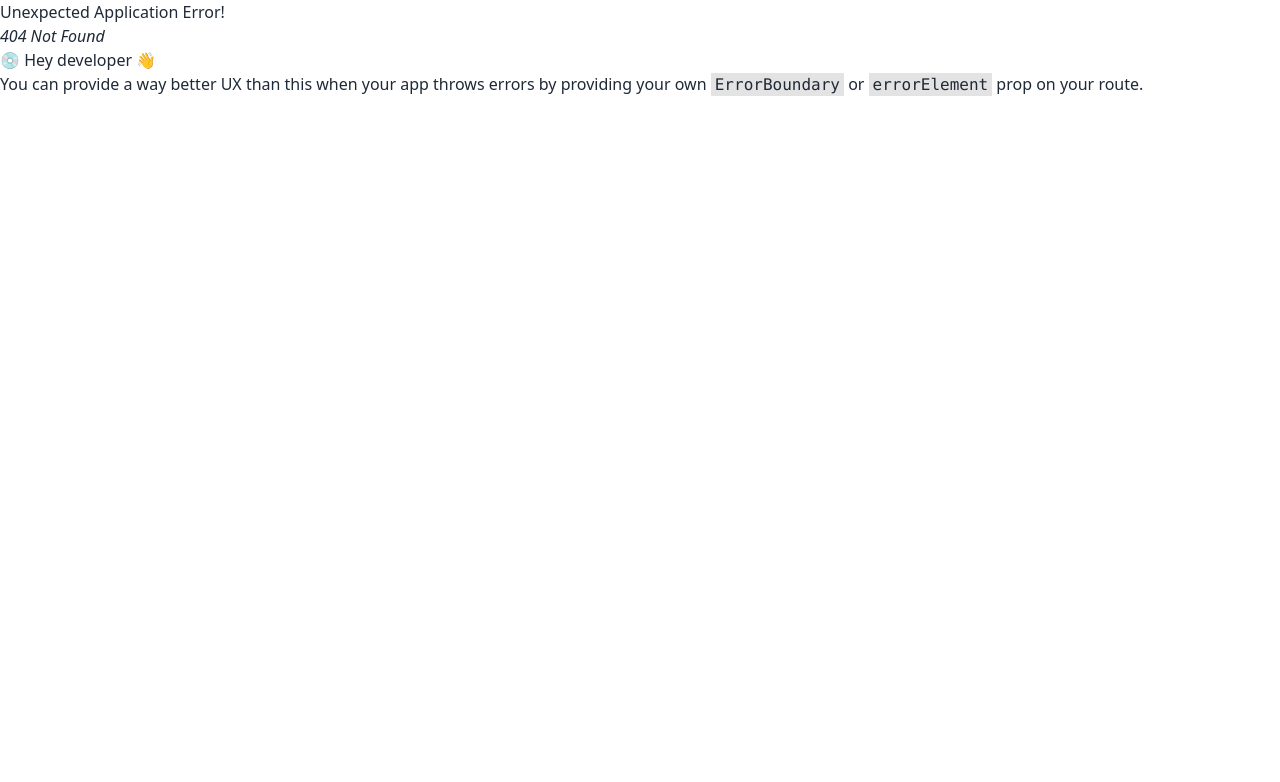
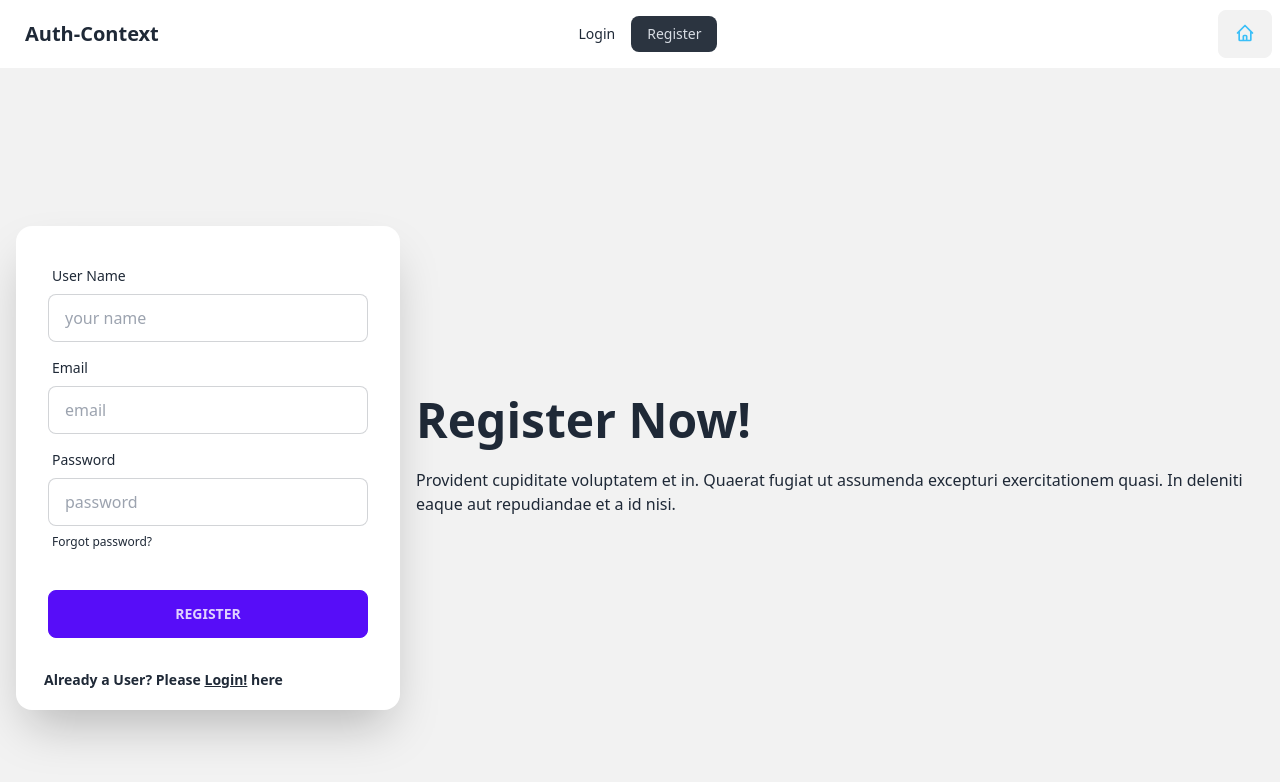
Before and after one commit to istiak29/auth-contex, a React (Vite) app: page /register in a window 1280 px wide. Before the commit this address had no page. Shown: the top 782 px of the page. Built offline with nearby package versions, Linux system fonts and the light colour scheme.

Commit message:
added login and register page

```diff
--- /dev/null
+++ b/src/components/Home.jsx
@@ -0,0 +1,11 @@
+
+
+const Home = () => {
+    return (
+        <div>
+            <h2 className="text-5xl font-bold">This is home Now</h2>
+        </div>
+    );
+};
+
+export default Home;
--- /dev/null
+++ b/src/components/Login.jsx
@@ -0,0 +1,64 @@
+import { Link } from "react-router-dom";
+
+
+const Login = () => {
+
+    const handleLogin = e => {
+        e.preventDefault;
+
+        const email = e.target.email.value;
+        const password = e.target.password.value;
+
+        console.log(email,',', password)
+    }
+
+    return (
+        <div>
+            <div className="hero min-h-screen bg-base-200">
+                <div className="hero-content flex-col lg:flex-row-reverse">
+                    <div className="text-center lg:text-left">
+                        <h1 className="text-5xl font-bold">Login now!</h1>
+                        <p className="py-6">Provident cupiditate voluptatem et in. Quaerat fugiat ut assumenda excepturi exercitationem quasi. In deleniti eaque aut repudiandae et a id nisi.</p>
+                    </div>
+                    <div className="card flex-shrink-0 w-full max-w-sm shadow-2xl bg-base-100">
+                        {/* Form */}
+                        <form className="card-body" onSubmit={handleLogin}>
+                            {/* Email */}
+                            <div className="form-control">
+                                <label className="label">
+                                    <span className="label-text">Email</span>
+                                </label>
+                                <input type="email" name="email" placeholder="email" className="input input-bordered" required />
+                            </div>
+
+                            {/* Password */}
+                            <div className="form-control">
+                                <label className="label">
+                                    <span className="label-text">Password</span>
+                                </label>
+                                <input type="password" name="password" placeholder="password" className="input input-bordered" required />
+
+                                {/* forget password */}
+                                <label className="label">
+                                    <a href="#" className="label-text-alt link link-hover">Forgot password?</a>
+                                </label>
+                            </div>
+
+                            {/* Login Button */}
+                            <div className="form-control mt-6">
+                                <button className="btn btn-primary">Login</button>
+                            </div>
+                        </form>
+
+                        {/*go to register page  */}
+                        <div className="mb-5 ml-7">
+                            <p className="text-sm font-bold">New User? Please <span><Link className="link"  to={'/register'}>Register! </Link>here</span></p>
+                        </div>
+                    </div>
+                </div>
+            </div>
+        </div>
+    );
+};
+
+export default Login;
--- /dev/null
+++ b/src/components/Navbar.jsx
@@ -0,0 +1,41 @@
+import { NavLink } from "react-router-dom";
+
+
+const Navbar = () => {
+
+    const navLinks = <>
+
+        <li><NavLink to={'/login'} activeClassName="active-link">Login</NavLink></li>
+        <li><NavLink to={'/register'} activeClassName="active-link">Register</NavLink></li>
+    </>
+
+    return (
+        <div>
+            <div className="navbar bg-base-100">
+                <div className="navbar-start">
+                    <div className="dropdown">
+                        <label tabIndex={0} className="btn btn-ghost lg:hidden">
+                            <svg xmlns="http://www.w3.org/2000/svg" className="h-5 w-5" fill="none" viewBox="0 0 24 24" stroke="currentColor"><path strokeLinecap="round" strokeLinejoin="round" strokeWidth="2" d="M4 6h16M4 12h8m-8 6h16" /></svg>
+                        </label>
+                        <ul tabIndex={0} className="menu menu-sm dropdown-content mt-3 z-[1] p-2 shadow bg-base-100 rounded-box w-52">
+                            {navLinks}
+                        </ul>
+                    </div>
+                    <a className="btn btn-ghost normal-case text-xl">Auth-Context</a>
+                </div>
+                <div className="navbar-center hidden lg:flex">
+                    <ul className="menu menu-horizontal px-1">
+                        {navLinks}
+                    </ul>
+                </div>
+                <div className="navbar-end">
+                    <a className="btn" ><NavLink to={'/'}><button className="text-info">
+                        <svg xmlns="http://www.w3.org/2000/svg" className="h-5 w-5" fill="none" viewBox="0 0 24 24" stroke="currentColor"><path strokeLinecap="round" strokeLinejoin="round" strokeWidth="2" d="M3 12l2-2m0 0l7-7 7 7M5 10v10a1 1 0 001 1h3m10-11l2 2m-2-2v10a1 1 0 01-1 1h-3m-6 0a1 1 0 001-1v-4a1 1 0 011-1h2a1 1 0 011 1v4a1 1 0 001 1m-6 0h6" /></svg>
+                    </button></NavLink></a>
+                </div>
+            </div>
+        </div>
+    );
+};
+
+export default Navbar;
--- /dev/null
+++ b/src/components/Register.jsx
@@ -0,0 +1,72 @@
+import { Link } from "react-router-dom";
+
+
+const Register = () => {
+
+    const handleRegister = e => {
+        e.preventDefault;
+
+        const email = e.target.email.value;
+        const password = e.target.password.value;
+
+        console.log(email, ',', password)
+    }
+
+    return (
+        <div>
+            <div className="hero min-h-screen bg-base-200">
+                <div className="hero-content flex-col lg:flex-row-reverse">
+                    <div className="text-center lg:text-left">
+                        <h1 className="text-5xl font-bold">Register Now!</h1>
+                        <p className="py-6">Provident cupiditate voluptatem et in. Quaerat fugiat ut assumenda excepturi exercitationem quasi. In deleniti eaque aut repudiandae et a id nisi.</p>
+                    </div>
+                    <div className="card flex-shrink-0 w-full max-w-sm shadow-2xl bg-base-100">
+                        {/* Form */}
+                        <form className="card-body" onSubmit={handleRegister}>
+                            {/* User Name */}
+                            <div className="form-control">
+                                <label className="label">
+                                    <span className="label-text">User Name</span>
+                                </label>
+                                <input type="text" name="name" placeholder="your name" className="input input-bordered" required />
+                            </div>
+
+                            {/* Email */}
+                            <div className="form-control">
+                                <label className="label">
+                                    <span className="label-text">Email</span>
+                                </label>
+                                <input type="email" name="email" placeholder="email" className="input input-bordered" required />
+                            </div>
+
+                            {/* Password */}
+                            <div className="form-control">
+                                <label className="label">
+                                    <span className="label-text">Password</span>
+                                </label>
+                                <input type="password" name="password" placeholder="password" className="input input-bordered" required />
+
+                                {/* forget password */}
+                                <label className="label">
+                                    <a href="#" className="label-text-alt link link-hover">Forgot password?</a>
+                                </label>
+                            </div>
+
+                            {/* Register Button */}
+                            <div className="form-control mt-6">
+                                <button className="btn btn-primary">Register</button>
+                            </div>
+                        </form>
+
+                        {/*go to login page  */}
+                        <div className="mb-5 ml-7">
+                            <p className="text-sm font-bold">Already a User? Please <span><Link className="link" to={'/login'}>Login!</Link> here</span></p>
+                        </div>
+                    </div>
+                </div>
+            </div>
+        </div>
+    );
+};
+
+export default Register;
--- /dev/null
+++ b/src/components/Root/Root.jsx
@@ -0,0 +1,14 @@
+import { Outlet } from "react-router-dom";
+import Navbar from "../Navbar";
+
+
+const Root = () => {
+    return (
+        <div>
+            <Navbar></Navbar>
+            <Outlet></Outlet>
+        </div>
+    );
+};
+
+export default Root;
```
Also changed, not shown: src/main.jsx (+21 -1 lines).
